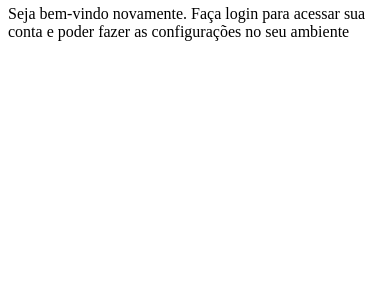
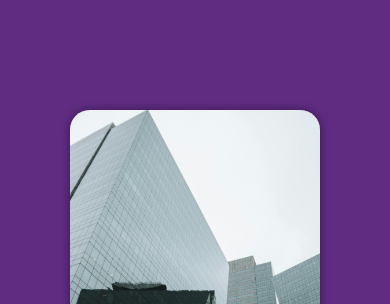
Before and after one commit to Cauaresende/projeto-login, a plain HTML site: page index.html in a window 390 px wide. Shown: the part 62-366 px from the top of the page. Drawn offline with Linux system fonts and the light colour scheme.

Commit message:
comecei a criar o mobile first

```diff
--- a/estilos/style.css
+++ b/estilos/style.css
@@ -5,3 +5,47 @@ Paleta de cores
 Verde: #49a09d
 Lilás: #5f2c82
 */
+
+* {
+    font-family: system-ui, -apple-system, BlinkMacSystemFont, 'Segoe UI', Roboto, Oxygen, Ubuntu, Cantarell, 'Open Sans', 'Helvetica Neue', sans-serif;
+    margin: 0;
+    padding: 0;
+    box-sizing: border-box;
+}
+
+body, html {
+    background-color: #5f2c82;
+    height: 100vh;
+    width: 100vw;
+}
+
+main {
+    position: relative;
+    height: 100vh;
+    width: 100vw;
+}
+
+#login {
+    position: absolute;
+    top: 50%;
+    left: 50%;
+    transform: translate(-50%,-50%);
+    overflow: hidden;
+    background-color: white;
+    width: 250px;
+    height: 500px;
+    border-radius: 20px;
+    box-shadow: 0px 0px 10px rgba(0, 0, 0, 0.445);
+}
+
+#login #imagem {
+    display: block;
+    background: #5f2c82 url(../imagens/pattern.jpg) no-repeat;
+    background-size: cover;
+    height: 200px;
+}
+
+#login #fotmulario {
+    display: block;
+    padding: 10px;
+}
--- a/index.html
+++ b/index.html
@@ -5,6 +5,7 @@
     <meta name="viewport" content="width=device-width, initial-scale=1.0">
     <title>Login</title>
     <link rel="stylesheet" href="estilos/style.css">
+    <link href="https://fonts.googleapis.com/icon?family=Material+Icons" rel="stylesheet">
 </head>
 <body>
     <main>
@@ -14,8 +15,10 @@
           </div>
           <div id="formulario">
                <h1>Login</h1>
-               <p>Seja bem-vindo novamente. Faça login para acessar sua conta e poder fazer as configurações no seu ambiente</p>
-               <form action="login.php" method="post"></form>
+               <p>Seja bem-vindo(a) novamente. Faça login para acessar sua conta e poder fazer as configurações no seu ambiente</p>
+               <form action="login.php" method="post">
+
+               </form>
           </div>
         </section>
     </main>
```
